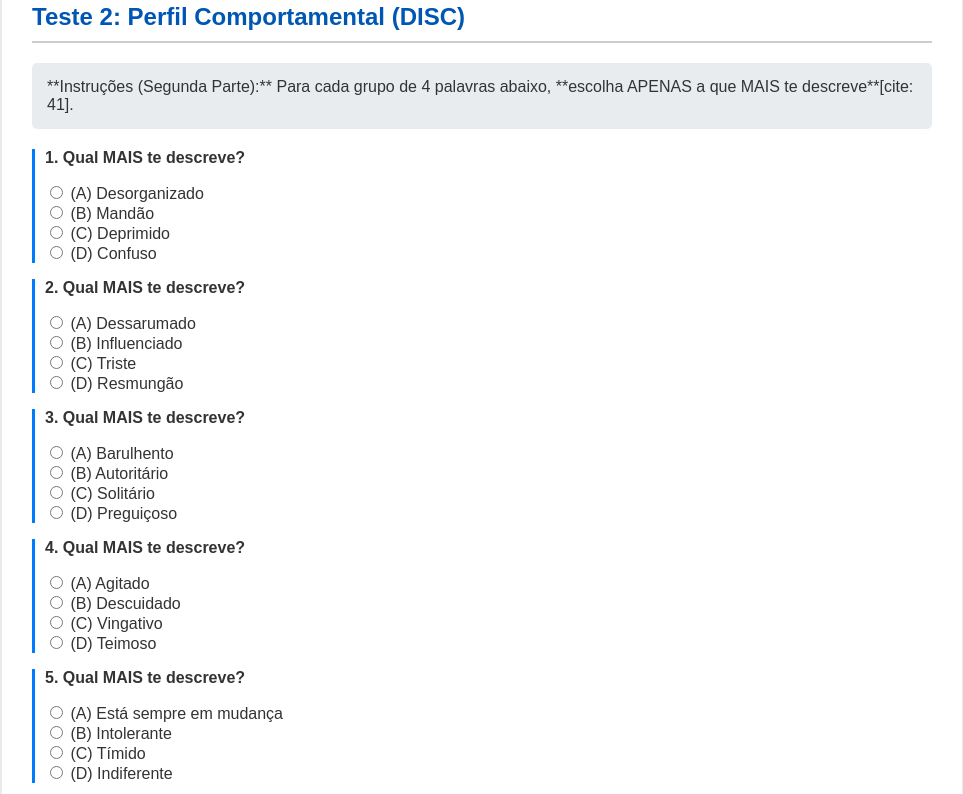
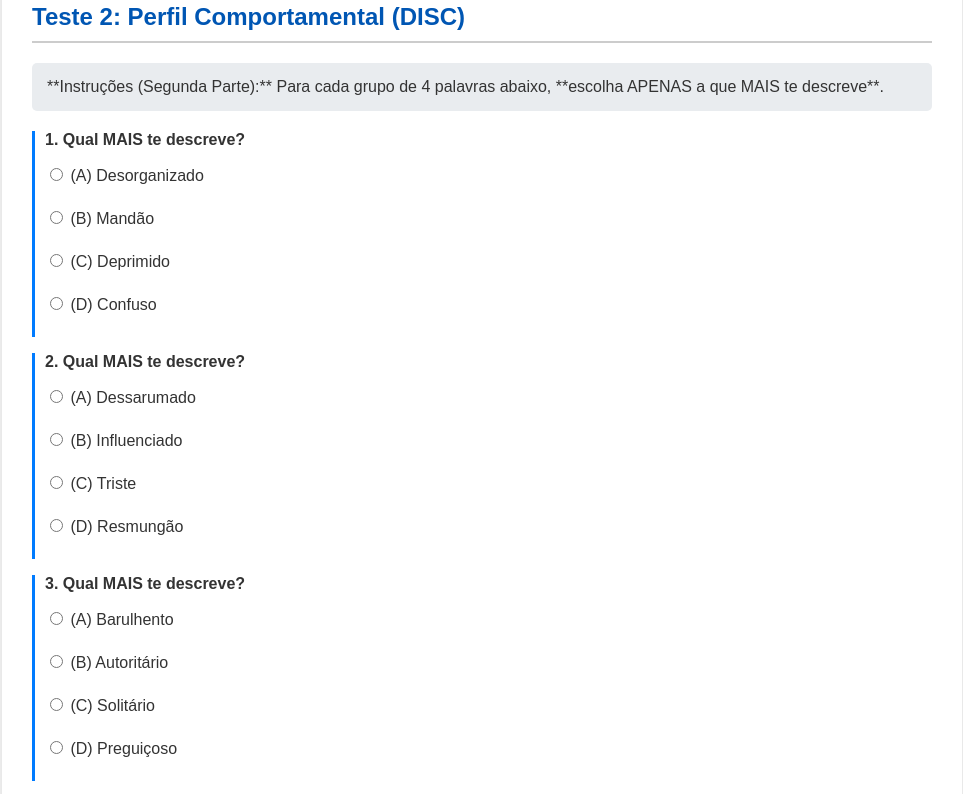
Before and after one commit to andredomarketing-code/personalidade, a plain HTML site: page index.html in a window 1280 px wide. Shown: the part 1593-2387 px from the top of the page, without its empty margins (158-1121 px from the left). Drawn offline with Linux system fonts and the light colour scheme.

Commit message:
Add files via upload

```diff
--- a/index.html
+++ b/index.html
@@ -13,12 +13,15 @@
         .teste-canais th, .teste-canais td { border: 1px solid #ddd; padding: 8px; text-align: left; }
         .teste-canais th { background-color: #f8f8f8; }
         .teste-disc .pergunta { margin-bottom: 15px; border-left: 3px solid #007bff; padding-left: 10px; }
+        .teste-disc label { display: block; margin-bottom: 5px; }
         .resultado { display: none; margin-top: 30px; padding: 20px; border: 2px solid #28a745; background-color: #eaffea; border-radius: 5px; }
         .resultado h2 { color: #28a745; }
         .resultado table { width: 100%; border-collapse: collapse; margin-top: 15px; }
         .resultado th, .resultado td { border: 1px solid #28a745; padding: 10px; text-align: center; }
         .resultado th { background-color: #d4edda; }
         .print-btn { background-color: #007bff; color: white; padding: 10px 20px; border: none; border-radius: 5px; cursor: pointer; font-size: 16px; margin-top: 20px; }
+
+        /* Estilos de impressão (para facilitar o print) */
         @media print {
             body { background: white; }
             .container { box-shadow: none; border: none; }
@@ -38,10 +41,10 @@
         <h2>Teste 1: Canais de Comunicação (Visual, Auditivo, Sensação)</h2>
         <div class="instrucoes">
             **Instruções:** Responda, sem pensar, atribuindo valores conforme a frequência com que você age assim:
-            <br>**(5) - Sempre ajo assim** [cite: 3]
-            <br>**(3) - Frequentemente ajo assim** [cite: 4]
-            <br>**(1) - Algumas vezes ajo assim** [cite: 5]
-            <br>**(0) - Nunca ajo assim** [cite: 6]
+            <br>**(5) - Sempre ajo assim**
+            <br>**(3) - Frequentemente ajo assim**
+            <br>**(1) - Algumas vezes ajo assim**
+            <br>**(0) - Nunca ajo assim**
         </div>
 
         <div class="teste-canais">
@@ -60,7 +63,7 @@
 
         <h2>Teste 2: Perfil Comportamental (DISC)</h2>
         <div class="instrucoes">
-            **Instruções (Segunda Parte):** Para cada grupo de 4 palavras abaixo, **escolha APENAS a que MAIS te descreve**[cite: 41].
+            **Instruções (Segunda Parte):** Para cada grupo de 4 palavras abaixo, **escolha APENAS a que MAIS te descreve**.
         </div>
         <div class="teste-disc" id="questoes-disc">
         </div>
@@ -88,7 +91,7 @@
         </table>
 
         <h3>2. Perfil Comportamental (DISC)</h3>
-        <p>O perfil com o maior número de pontos é o seu perfil comportamental mais evidente[cite: 67].</p>
+        <p>O perfil com o maior número de pontos é o seu perfil comportamental mais evidente.</p>
         <table>
             <thead>
                 <tr>
@@ -146,7 +149,7 @@
     // --- DADOS DO TESTE DISC ---
     // Estrutura: [A-COMUNICADOR, B-EXECUTOR, C-ANALÍTICO, D-APOIO]
     const discData = [
-        ["Desorganizado", "Mandão", "Deprimido", "Confuso"], // Usando a primeira linha do documento [cite: 29] como exemplo e corrigindo a estrutura.
+        ["Desorganizado", "Mandão", "Deprimido", "Confuso"],
         ["Dessarumado", "Influenciado", "Triste", "Resmungão"],
         ["Barulhento", "Autoritário", "Solitário", "Preguiçoso"],
         ["Agitado", "Descuidado", "Vingativo", "Teimoso"],
@@ -167,7 +170,7 @@
         ["Metido", "Mandão", "Acanhado", "Vazio"],
         ["Repetitível", "Inflexível", "Ressentido", "Teimoso"],
         ["Atraente", "Chefe", "Detalhista", "Contente"],
-        ["Energético", "Valente", "Comportado", "Equilibrado"], // ( ) Equilibrado no doc, assumindo D
+        ["Energético", "Valente", "Comportado", "Equilibrado"],
         ["Indisciplinado", "Insensível", "Rancoroso", "Desinteressado"],
         ["Esquecido", "Franco", "Complicado", "Medroso"],
         ["Otimista", "Fraco", "Ordeiro", "Pronto"],
@@ -176,10 +179,10 @@
         ["Desembaraçado", "Alívio", "Harmonioso", "Negociador"],
         ["Engraçado", "Forte", "Fiel", "Amigável"],
         ["Alegre", "Confiante", "Bem informado", "Previsível"],
-        ["Demonstra o que pensa", "Decidido", "Pensativo", "Gosta de zombar"], // Últimas linhas do doc [cite: 29]
+        ["Demonstra o que pensa", "Decidido", "Pensativo", "Gosta de zombar"],
         ["Conversador", "Firme", "Pensativo", "Tolerante"],
         ["Animado", "Aventureiro", "Pensa bastante", "Adaptável"],
-        ["Sociável", "Energético", "Doador", "Obediente"], // E no doc, assumindo B para manter o padrão A,B,C,D
+        ["Sociável", "Energético", "Doador", "Obediente"],
         ["Estimulante", "Habilidoso", "Respeitoso", "Reservado"],
         ["Charmoso", "Positivo", "Planejador", "Paciente"],
         ["Brincalhão", "Não desiste fácil", "Sereno", "Persuasivo"],
@@ -188,10 +191,18 @@
         ["Espontâneo", "Seguro", "Organizado", "Calado"]
     ];
 
-    // Mapeamento dos Perfis
-    const perfilNomes = {
-        'V': 'Visual', 'A': 'Auditivo', 'S': 'Sensação',
-        'A': 'COMUNICADOR', 'B': 'EXECUTOR', 'C': 'ANALÍTICO', 'D': 'APOIO'
+    // CORREÇÃO APLICADA AQUI: Mapeamentos separados
+    const canalNomes = {
+        'V': 'Visual',
+        'A': 'Auditivo',
+        'S': 'Sensação/Sinestésico'
+    };
+
+    const discNomes = {
+        'A': 'COMUNICADOR',
+        'B': 'EXECUTOR',
+        'C': 'ANALÍTICO',
+        'D': 'APOIO'
     };
 
     function renderizarCanais() {
@@ -280,7 +291,7 @@
 
         // ** Canais de Comunicação **
         const resultadosCanais = Object.entries(pontosCanais).map(([key, value]) => ({
-            perfil: perfilNomes[key],
+            perfil: canalNomes[key], // USANDO canalNomes (CORRIGIDO)
             ponto: value,
             letra: key
         }));
@@ -301,7 +312,7 @@
 
         // ** Perfil DISC **
         const resultadosDISC = Object.entries(contagemDISC).map(([key, value]) => ({
-            perfil: perfilNomes[key],
+            perfil: discNomes[key], // USANDO discNomes (CORRIGIDO)
             contagem: value,
             letra: key
         }));
```
